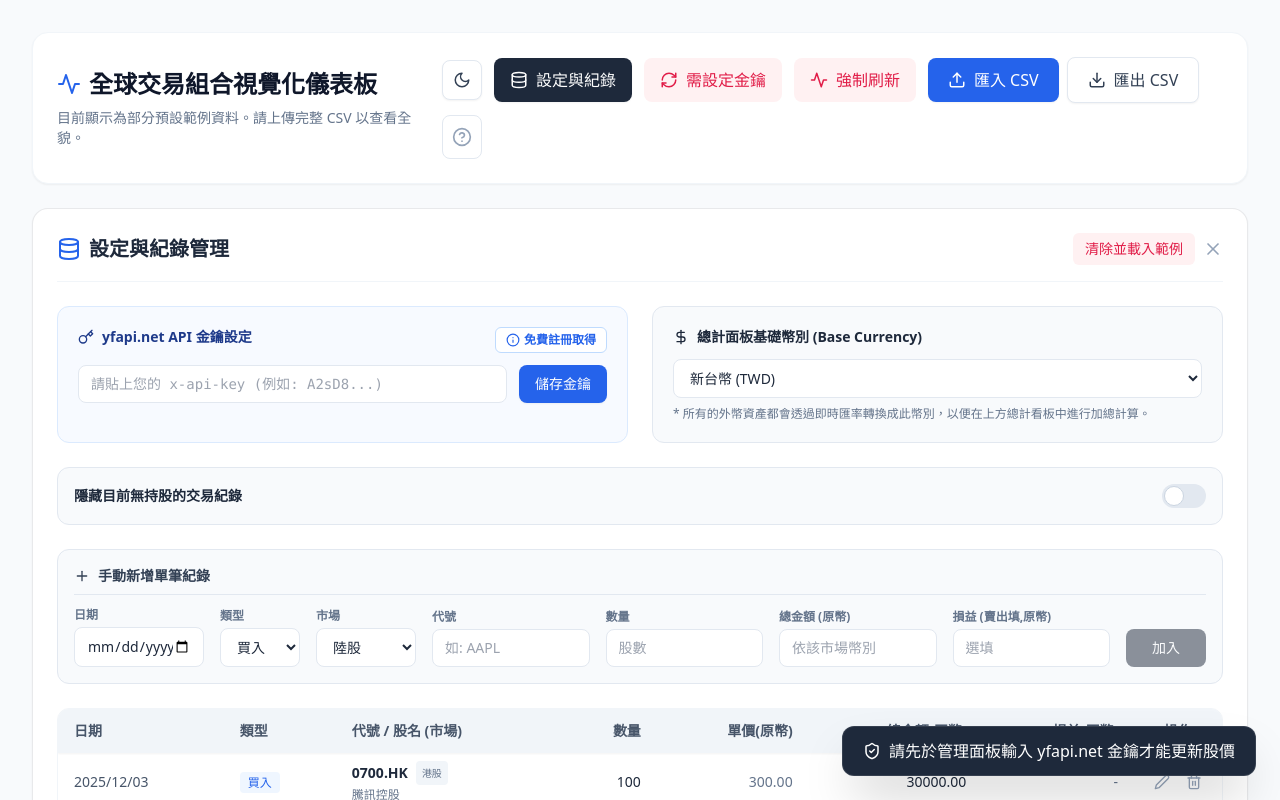
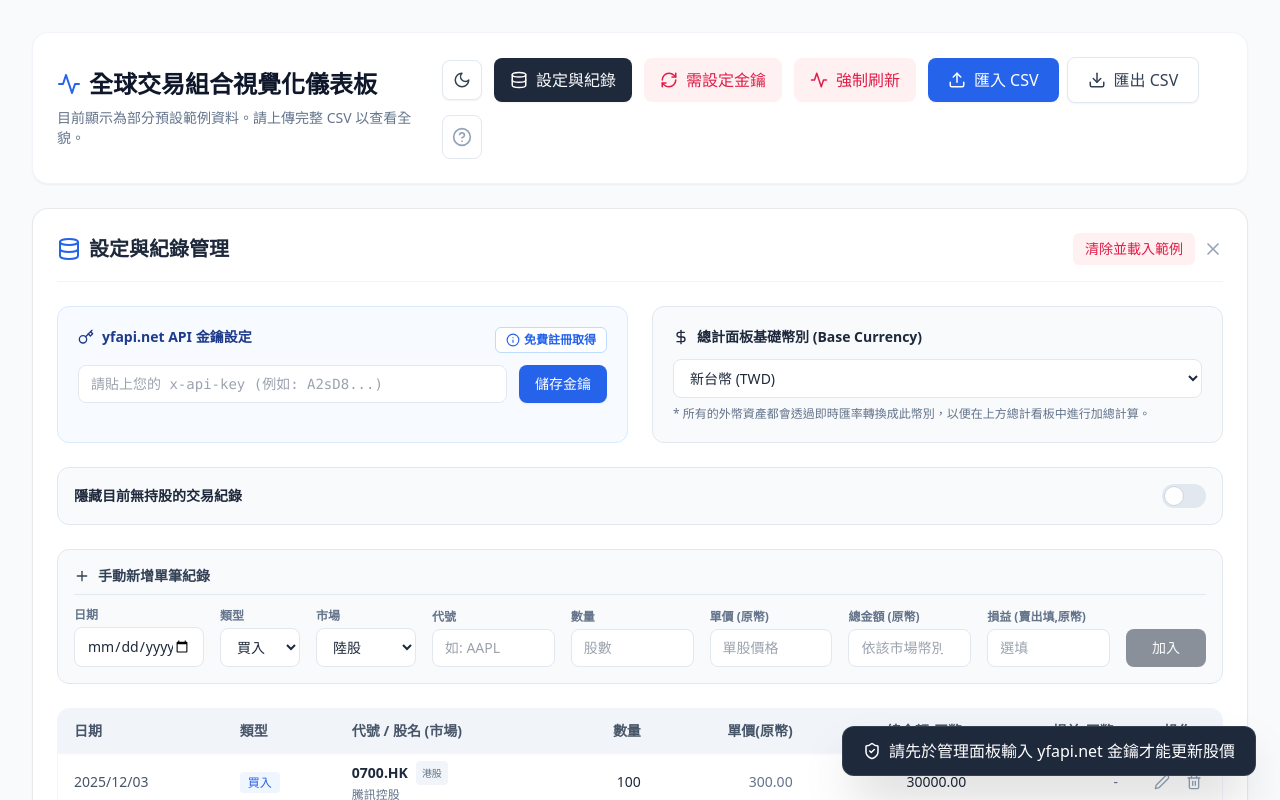
Before and after one commit to bluesway/trade-lens, a React (Vite) app: page / in a window 1280 px wide. Both pictures are taken after a click on the button "需設定金鑰". Shown: the top 800 px of the page. Built offline with nearby package versions, Linux system fonts and the light colour scheme; the HTML template or start-up script is replaced by a standard one.

Commit message:
fix: restore missing price input field with bidirectional calculation in manual add form

```diff
--- a/src/App.jsx
+++ b/src/App.jsx
@@ -356,7 +356,7 @@ export default function App() {
   const [editingIndex, setEditingIndex] = useState(null);
   const [editingStockSymbol, setEditingStockSymbol] = useState(null);
   const [tempStockEdit, setTempStockEdit] = useState({ name: '', price: '' });
-  const [newRec, setNewRec] = useState({ date: '', type: '買入', code: '', market: '陸股', qty: '', amount: '', pnl: '' });
+  const [newRec, setNewRec] = useState({ date: '', type: '買入', code: '', market: '陸股', qty: '', price: '', amount: '', pnl: '' });
 
   useEffect(() => {
     const loadInitialData = async () => {
@@ -651,7 +651,7 @@ export default function App() {
 
     setRawData(newData);
     asyncStorage.set('tr_dashboard_data', JSON.stringify(newData));
-    setNewRec({ ...newRec, date: '', code: '', qty: '', amount: '', pnl: '' });
+    setNewRec({ ...newRec, date: '', code: '', qty: '', price: '', amount: '', pnl: '' });
   };
 
   const handleDeleteRecord = (idx) => {
@@ -1292,11 +1292,57 @@ export default function App() {
                   </div>
                   <div className="flex-1 min-w-[100px]">
                     <label className="block text-xs font-semibold text-slate-500 dark:text-slate-400 mb-1">數量</label>
-                    <input type="number" placeholder="股數" value={newRec.qty} onChange={e => setNewRec({...newRec, qty: e.target.value})} className="w-full px-3 py-2 border border-slate-200 dark:border-slate-700 rounded-lg text-sm bg-white dark:bg-slate-800 text-slate-800 dark:text-slate-200 focus:outline-none focus:ring-2 focus:ring-blue-500" />
+                    <input
+                      type="number"
+                      placeholder="股數"
+                      value={newRec.qty}
+                      onChange={e => {
+                        const q = e.target.value;
+                        const p = newRec.price;
+                        setNewRec({
+                          ...newRec,
+                          qty: q,
+                          amount: (q && p) ? (parseFloat(q) * parseFloat(p)).toFixed(2) : newRec.amount
+                        });
+                      }}
+                      className="w-full px-3 py-2 border border-slate-200 dark:border-slate-700 rounded-lg text-sm bg-white dark:bg-slate-800 text-slate-800 dark:text-slate-200 focus:outline-none focus:ring-2 focus:ring-blue-500"
+                    />
+                  </div>
+                  <div className="flex-1 min-w-[100px]">
+                    <label className="block text-xs font-semibold text-slate-500 dark:text-slate-400 mb-1">單價 (原幣)</label>
+                    <input
+                      type="number"
+                      placeholder="單股價格"
+                      value={newRec.price}
+                      onChange={e => {
+                        const p = e.target.value;
+                        const q = newRec.qty;
+                        setNewRec({
+                          ...newRec,
+                          price: p,
+                          amount: (q && p) ? (parseFloat(q) * parseFloat(p)).toFixed(2) : newRec.amount
+                        });
+                      }}
+                      className="w-full px-3 py-2 border border-slate-200 dark:border-slate-700 rounded-lg text-sm bg-white dark:bg-slate-800 text-slate-800 dark:text-slate-200 focus:outline-none focus:ring-2 focus:ring-blue-500"
+                    />
                   </div>
                   <div className="flex-1 min-w-[120px]">
                     <label className="block text-xs font-semibold text-slate-500 dark:text-slate-400 mb-1">總金額 (原幣)</label>
-                    <input type="number" placeholder="依該市場幣別" value={newRec.amount} onChange={e => setNewRec({...newRec, amount: e.target.value})} className="w-full px-3 py-2 border border-slate-200 dark:border-slate-700 rounded-lg text-sm bg-white dark:bg-slate-800 text-slate-800 dark:text-slate-200 focus:outline-none focus:ring-2 focus:ring-blue-500" />
+                    <input
+                      type="number"
+                      placeholder="依該市場幣別"
+                      value={newRec.amount}
+                      onChange={e => {
+                        const a = e.target.value;
+                        const q = newRec.qty;
+                        setNewRec({
+                          ...newRec,
+                          amount: a,
+                          price: (q && a && parseFloat(q) !== 0) ? (parseFloat(a) / parseFloat(q)).toFixed(4) : newRec.price
+                        });
+                      }}
+                      className="w-full px-3 py-2 border border-slate-200 dark:border-slate-700 rounded-lg text-sm bg-white dark:bg-slate-800 text-slate-800 dark:text-slate-200 focus:outline-none focus:ring-2 focus:ring-blue-500"
+                    />
                   </div>
                   <div className="flex-1 min-w-[120px]">
                     <label className="block text-xs font-semibold text-slate-500 dark:text-slate-400 mb-1">損益 (賣出填,原幣)</label>
```
